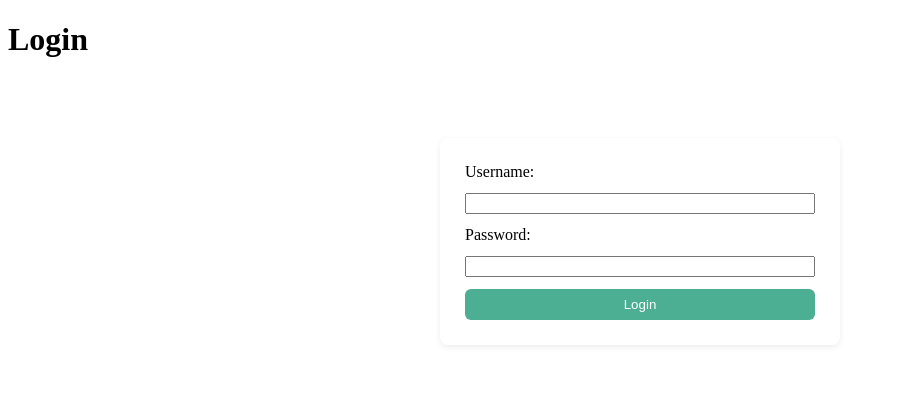
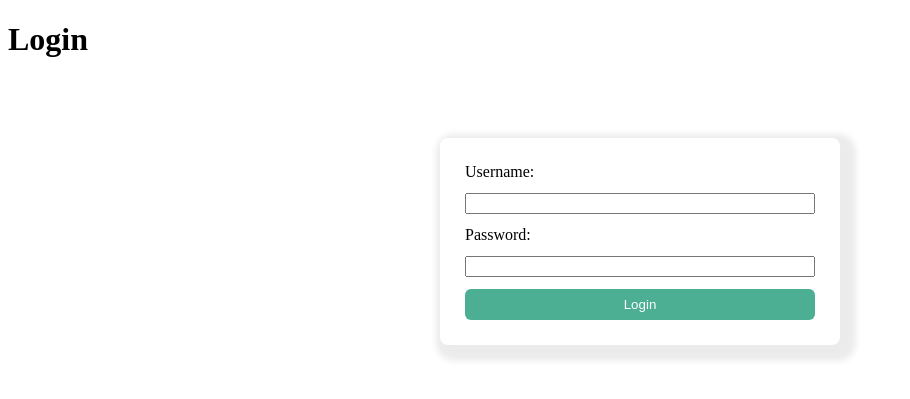
Before and after one commit to KKENN-rook/MyMediaList, a Flask app: page /auth/login in a window 1280 px wide. Shown: the top 399 px of the page, without its empty margins (0-910 px from the left). Run offline with Flask 3, Linux system fonts and the light colour scheme.

Commit message:
Make box shadow more prominent around login card

```diff
--- a/mymedialist/static/style.css
+++ b/mymedialist/static/style.css
@@ -22,7 +22,7 @@
     padding: 25px;
     background: white;
     border-radius: 8px;
-    box-shadow: 0 2px 6px rgba(0, 0, 0, 0.08);
+    box-shadow: 6px 6px 6px 10px rgba(0.08, 0.08, 0.08, 0.08);
 
     display: flex;
     flex-direction: column;
```
